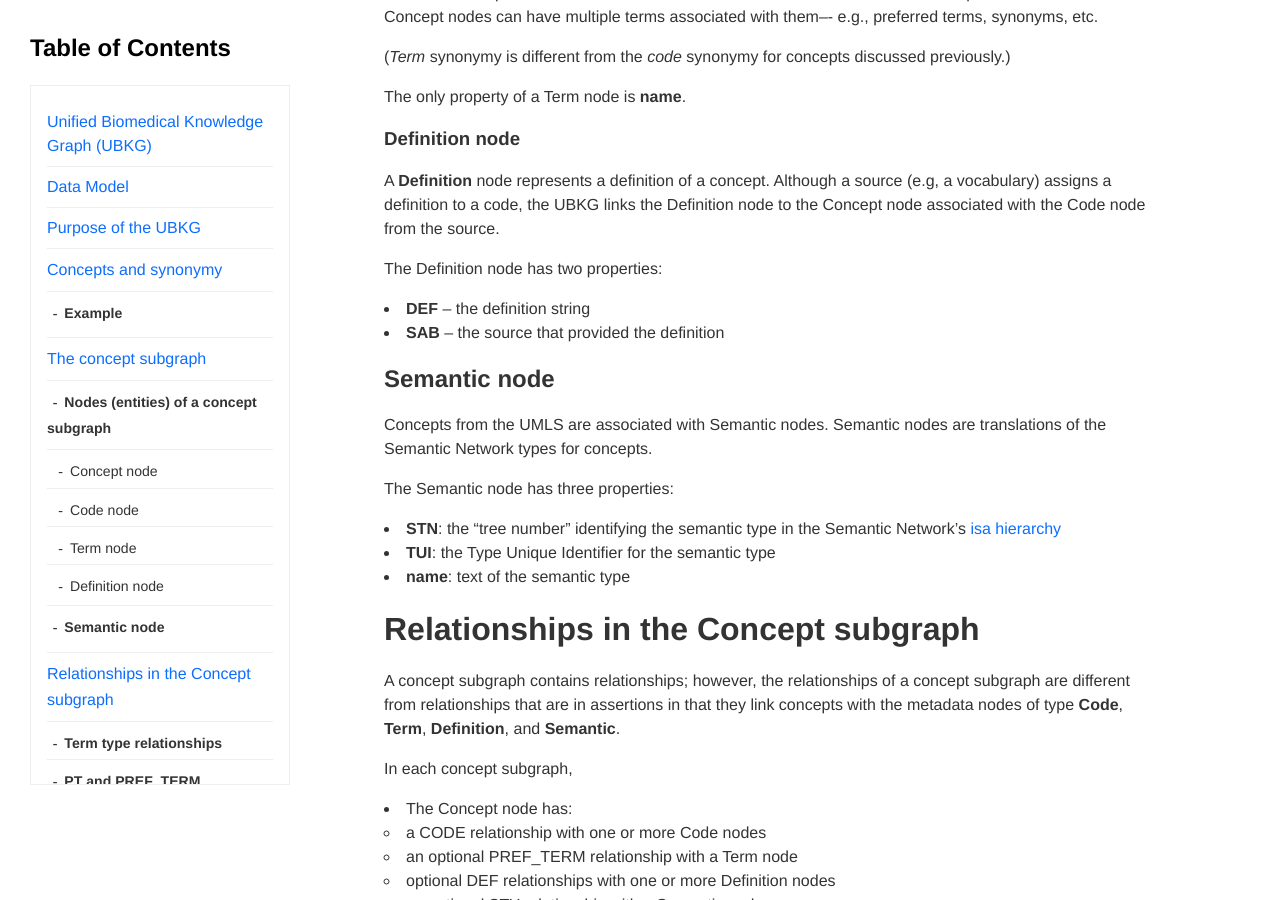
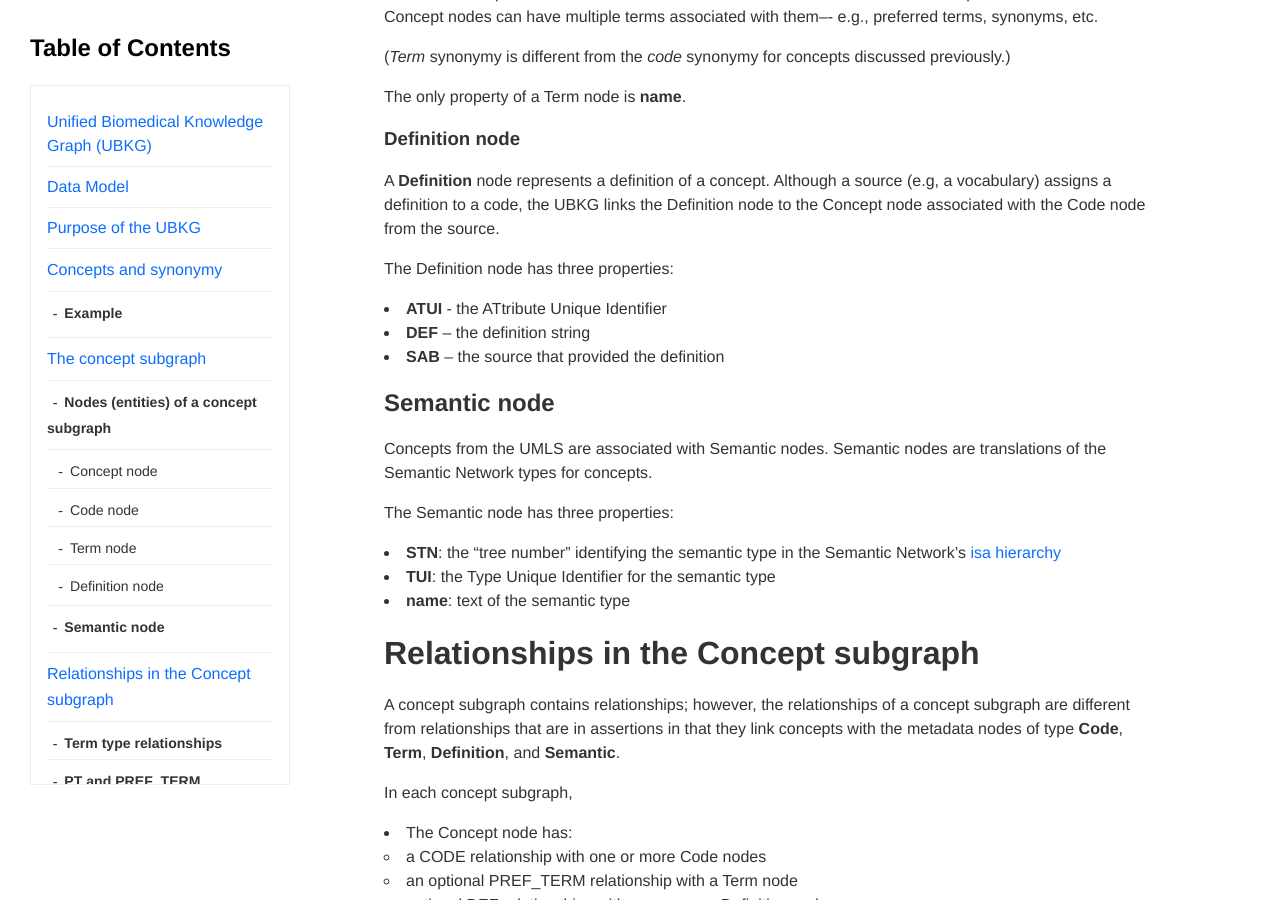
Before and after one commit to x-atlas-consortia/ubkg-docs, a Jekyll site: the page built from docs/datamodel/index.MD, in a window 1280 px wide and 900 px high, scrolled down 4256 px. Built offline with Jekyll 4.4.1, drawn with Linux system fonts in a browser that asks for light colours; our own code applies the rules of GitHub Pages for plain Markdown files.

Commit message:
ubkg data model - assertion relationship SAB property

```diff
--- a/docs/datamodel/index.MD
+++ b/docs/datamodel/index.MD
@@ -120,7 +120,8 @@ A **Definition** node represents a definition of a concept.
 Although a source (e.g, a vocabulary) assigns a definition to a code, the UBKG links the Definition node to the
 Concept node associated with the Code node from the source.
 
-The Definition node has two properties:
+The Definition node has three properties:
++ **ATUI** - the ATtribute Unique Identifier
 + **DEF** – the definition string
 + **SAB** – the source that provided the definition
 
```
